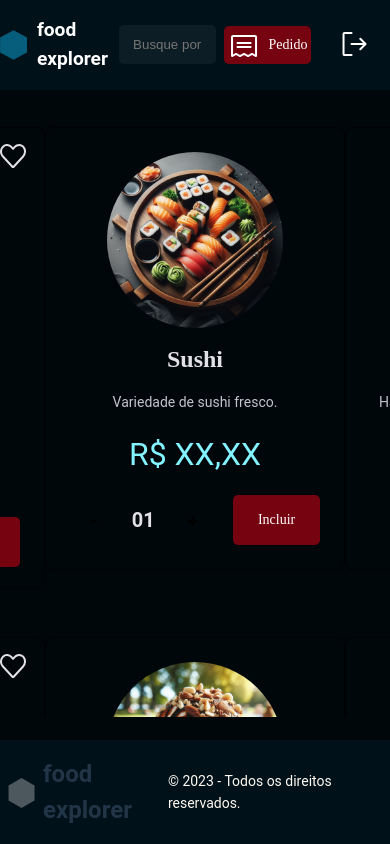
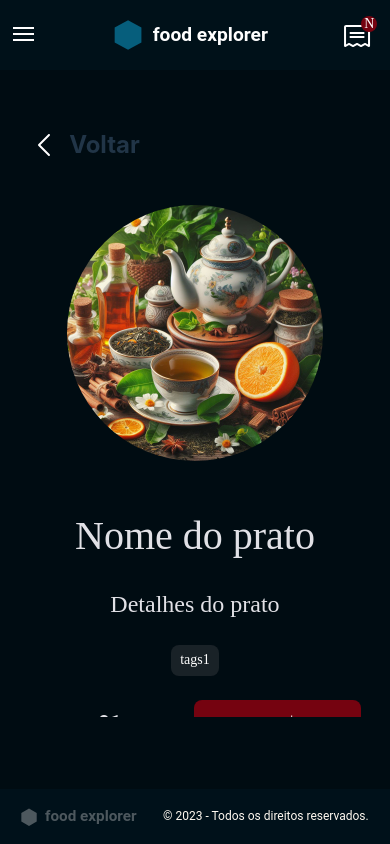
Before and after one commit to Rickazuo/desafio_final_frontend, a React (Vite) app: page / in a window 390 px wide. Built offline with nearby package versions, Linux system fonts and the light colour scheme.

Commit message:
add dish details and reponsiviness

```diff
--- a/src/components/Carousel/carousel.jsx
+++ b/src/components/Carousel/carousel.jsx
@@ -3,12 +3,12 @@ import styles from "./carousel.module.css";
 import { Swiper, SwiperSlide } from "swiper/react";
 import "swiper/css";
 import "swiper/css/navigation";
-import { Navigation } from "swiper/modules";
+import { EffectFade, Navigation } from "swiper/modules";
 import DishCards from "../DishCards/dishCards";
 
 export default function Carousel({ dishes }) {
   return (
-    <div style={{ width: 900 }}>
+    <div className={styles.carouselSwiper}>
       <Swiper
         pagination={{
           clickable: true,
@@ -16,8 +16,9 @@ export default function Carousel({ dishes }) {
         slidesPerView={3}
         navigation={true}
         modules={[Navigation]}
-        className="mySwiper"
+        className={styles.mySwiper}
         loop={true}
+        spaceBetween={50}
       >
         {dishes.map((item) => (
           <SwiperSlide>
--- a/src/components/Carousel/carousel.module.css
+++ b/src/components/Carousel/carousel.module.css
@@ -1,3 +1,3 @@
-.main {
-  max-width: 40rem;
+.carouselSwiper {
+  max-width: 68.75rem;
 }
--- a/src/components/DishCards/dishCards.jsx
+++ b/src/components/DishCards/dishCards.jsx
@@ -1,7 +1,7 @@
 import React, { useState } from "react";
 import styles from "./dishCards.module.css";
 import heartIcon from "../../assets/heart.svg";
-import spaghettiGambe from "../../assets/spaghettiGambe.svg";
+import fullHeartIcon from "../../assets/fullHeart.svg";
 
 export default function DishCards({ title, description, img, liked }) {
   const [quantity, setQuantity] = useState(1);
@@ -20,8 +20,10 @@ export default function DishCards({ title, description, img, liked }) {
 
   return (
     <main className={styles.main}>
-      {liked && (
+      {!liked ? (
         <img className={styles.likedButton} src={heartIcon} alt="heart icon" />
+      ) : (
+        <img className={styles.likedButton} src={fullHeartIcon} />
       )}
       <div className={styles.containerDish}>
         <img className={styles.dishImg} src={img} alt="image of a dish" />
--- a/src/components/DishCards/dishCards.module.css
+++ b/src/components/DishCards/dishCards.module.css
@@ -1,7 +1,6 @@
 .main {
   display: flex;
   max-height: 28.875rem;
-  max-width: 19rem;
   padding: 1.5rem;
   flex-direction: column;
   align-items: center;
@@ -18,6 +17,7 @@
   border-radius: 50%;
   max-width: 11rem;
   max-height: 11rem;
+  width: 100%;
 }
 
 .likedButton {
@@ -89,11 +89,18 @@
   justify-content: center;
   align-items: center;
 
-  max-width: 1.5rem;
-  max-height: 1.5rem;
+  width: 100%;
+  height: 100%;
 
   font-size: larger;
   font-weight: 700;
+  border: none;
+}
+
+.buttonQuantity:focus,
+.buttonQuantity:hover {
+  outline: none;
+  border: none;
 }
 
 .buttonDish {
@@ -105,7 +112,24 @@
 
   border-radius: 0.3125rem;
   background: var(--tints-tomato-100);
+  border: none;
 
   color: var(--light-light-100);
   text-align: center;
 }
+
+.buttonDish:focus,
+.buttonDish:hover {
+  outline: none;
+  border: none;
+  background: var(--tints-tomato-200);
+}
+
+@media screen and (max-width: 500px) {
+  .dishImg {
+    max-width: 6rem;
+  }
+  .containerDish {
+    max-width: 10rem;
+  }
+}
--- /dev/null
+++ b/src/components/DishDetails/dishDetails.jsx
@@ -0,0 +1,64 @@
+import React, { useState } from "react";
+import styles from "./dishDetails.module.css";
+import leftArrow from "../../assets/leftArrow.svg";
+
+export default function DishDetails() {
+  const [quantity, setQuantity] = useState(1);
+
+  const handleIncrease = () => {
+    setQuantity(quantity + 1);
+  };
+
+  const handleDecrease = () => {
+    if (quantity > 1) {
+      setQuantity(quantity - 1);
+    }
+  };
+
+  const formattedQuantity = quantity < 10 ? `0${quantity}` : quantity;
+
+  return (
+    <main className={styles.main}>
+      <div className={styles.backButton}>
+        <img src={leftArrow} alt="icon left arrow" />
+        <h2>Voltar</h2>
+      </div>
+      <div className={styles.detailsOfDish}>
+        <img
+          className={styles.imgDish}
+          src="/chaVerde.jpg"
+          alt="image of a selected dish"
+        />
+        <div className={styles.informationOfDish}>
+          <h1 className={`${styles.titleDish}  poppins-500-medium`}>
+            Nome do prato
+          </h1>
+          <p className={`${styles.descriptionDish} poppins-300-regular`}>
+            Detalhes do prato
+          </p>
+          <div className={styles.tagsOfDish}>
+            <p className={`${styles.tag} poppins-100-medium`}>tags1</p>
+          </div>
+          <div className={styles.footerInformation}>
+            <div className={styles.quantity}>
+              <button
+                onClick={handleDecrease}
+                className={`${styles.buttonQuantity}`}
+              >
+                -
+              </button>
+              <span className="roboto-big-bold">{formattedQuantity}</span>
+              <button
+                onClick={handleIncrease}
+                className={`${styles.buttonQuantity}`}
+              >
+                +
+              </button>
+            </div>
+            <button className={styles.addButton}>incluir - R$ xx,xx</button>
+          </div>
+        </div>
+      </div>
+    </main>
+  );
+}
--- /dev/null
+++ b/src/components/DishDetails/dishDetails.module.css
@@ -0,0 +1,129 @@
+.main {
+  display: flex;
+  flex-direction: column;
+  gap: 2.625rem;
+}
+
+.backButton {
+  display: flex;
+  align-items: center;
+  gap: 0.5rem;
+  width: 100%;
+  cursor: pointer;
+}
+
+.backButton:hover {
+  filter: brightness(120%);
+}
+
+.detailsOfDish {
+  display: flex;
+  align-items: center;
+  justify-content: center;
+  gap: 2.9375rem;
+}
+
+.imgDish {
+  max-width: 24.375rem;
+  max-height: 24.3125rem;
+  border-radius: 50%;
+}
+
+.informationOfDish {
+  display: flex;
+  flex-direction: column;
+  gap: 1.5rem;
+}
+
+.titleDish {
+  color: var(--light-light-300);
+}
+
+.descriptionDish {
+  color: var(--light-light-300);
+}
+
+.quantity {
+  display: flex;
+  align-items: center;
+  justify-content: center;
+  display: flex;
+  gap: 0.875rem;
+
+  color: var(--light-light-300);
+}
+
+.buttonQuantity {
+  background-color: transparent;
+  display: flex;
+  justify-content: center;
+  align-items: center;
+
+  width: 100%;
+  height: 100%;
+
+  font-size: larger;
+  font-weight: 700;
+  border: none;
+}
+
+.buttonQuantity:focus,
+.buttonQuantity:hover {
+  outline: none;
+  border: none;
+}
+
+.footerInformation {
+  display: flex;
+}
+
+.addButton {
+  display: flex;
+  justify-content: center;
+  align-items: center;
+  background: var(--tints-tomato-100);
+  border: none;
+  color: var(--light-light-100);
+}
+
+.addButton:hover,
+.addButton:focus {
+  outline: none;
+  border: none;
+  background-color: var(--tints-tomato-200);
+}
+
+.tagsOfDish {
+  border: none;
+  display: flex;
+  align-items: center;
+  justify-content: start;
+  width: 100%;
+  gap: 2rem;
+}
+
+.tag {
+  background: var(--dark-dark-1000);
+  border-radius: 0.5rem;
+  padding: 0.2rem 0.6rem;
+  color: var(--light-light-100);
+}
+
+@media screen and (max-width: 850px) {
+  .detailsOfDish {
+    flex-direction: column;
+  }
+
+  .informationOfDish {
+    justify-content: center;
+    align-items: center;
+  }
+
+  .tagsOfDish {
+    justify-content: center;
+  }
+
+  .imgDish {
+    max-width: 16rem;
+  }
+}
--- a/src/components/Footer/footer.module.css
+++ b/src/components/Footer/footer.module.css
@@ -9,6 +9,7 @@
   justify-content: space-between;
   background: var(--dark-dark-600);
 }
+
 .markBusinessFooter {
   display: flex;
   gap: 0.5rem;
@@ -22,5 +23,20 @@
 @media screen and (max-width: 1300px) {
   .footer {
     padding: 1rem 0.5rem;
+    color: var(--light-light-700);
+    justify-content: space-around;
+  }
+
+  .textBanner {
+    font-size: 0.9537rem;
+  }
+
+  .icon {
+    max-width: 1.375rem;
+    max-height: 1.125rem;
+  }
+
+  .copyright {
+    font-size: 0.75rem;
   }
 }
--- a/src/components/Header/header.jsx
+++ b/src/components/Header/header.jsx
@@ -1,11 +1,57 @@
+import React, { useState } from "react";
 import styles from "./header.module.css";
 import icon from "../../assets/polygon.svg";
 import signOut from "../../assets/signOut.svg";
 import orderIcon from "../../assets/orderIcon.svg";
 
 export default function Header() {
+  const [isMenuOpen, setIsMenuOpen] = useState(false);
+
+  const toggleMenu = () => {
+    setIsMenuOpen(!isMenuOpen);
+  };
+
   return (
-    <main className={styles.main}>
+    <main className={`${isMenuOpen ? styles.mainMenu : styles.main}`}>
+      {isMenuOpen ? (
+        <div className={styles.menu}>
+          <div className={styles.headerMenu}>
+            <div
+              className={`${styles.hamburger} ${
+                isMenuOpen ? styles.hamburgerActive : ""
+              }`}
+              onClick={toggleMenu}
+            >
+              <span></span>
+              <span></span>
+              <span></span>
+            </div>
+            <span className={`${isMenuOpen ? styles.textMenu : styles.none}`}>
+              Menu
+            </span>
+          </div>
+          <input
+            className={styles.searchInputMenu}
+            type="text"
+            placeholder="Busque por pratos ou ingredientes"
+          />
+          <button className={`${styles.buttonMenu} poppins-200-medium`}>
+            Sair
+          </button>
+        </div>
+      ) : (
+        <>
+          <div
+            className={`${styles.hamburger} ${
+              isMenuOpen ? styles.hamburgerActive : ""
+            }`}
+            onClick={toggleMenu}
+          >
+            <span></span>
+            <span></span>
+            <span></span>
+          </div>
+
           <div className={styles.bannerHeader}>
             <img className={styles.icon} src={icon} alt="icon of business" />
             <span className={`${styles.textBanner} roboto-bigger-bold`}>
@@ -19,11 +65,14 @@ export default function Header() {
           />
           <button className={`${styles.orderButton} poppins-100-medium`}>
             <img src={orderIcon} alt="order icon" />
-        Pedido {}
+            <p className={styles.orderNotification}>N</p>
+            <span className={styles.orderText}>Pedido</span>
           </button>
           <button className={styles.signOutButton}>
             <img src={signOut} alt="icon of sign out" />
           </button>
+        </>
+      )}
     </main>
   );
 }
--- a/src/components/Header/header.module.css
+++ b/src/components/Header/header.module.css
@@ -65,6 +65,10 @@
   text-align: center;
 }
 
+.orderNotification {
+  display: none;
+}
+
 .orderButton:hover,
 .orderButton:focus {
   outline: none;
@@ -85,7 +89,8 @@
 @media screen and (max-width: 1300px) {
   .main {
     gap: 0.5rem;
-    padding: 1rem 0rem;
+    padding: 1rem 0.8rem;
+    justify-content: space-between;
   }
 
   .textBanner {
@@ -96,3 +101,136 @@
     padding: 0.2rem;
   }
 }
+
+.hamburger {
+  display: none;
+  width: 30px;
+  height: 30px;
+  border: none;
+  cursor: pointer;
+  padding: 0;
+}
+
+.hamburger span {
+  display: block;
+  height: 2px;
+  width: 70%;
+  background: var(--light-light-100);
+  margin: 4px 0;
+  transition: all 0.3s ease;
+}
+
+.hamburgerActive span:nth-child(1) {
+  transform: translateY(10px) rotate(45deg);
+}
+
+.hamburgerActive span:nth-child(2) {
+  opacity: 0;
+}
+
+.hamburgerActive span:nth-child(3) {
+  transform: translateY(-2px) rotate(-45deg);
+}
+
+.headerMenu {
+  display: flex;
+  gap: 1rem;
+  color: var(--light-light-100);
+  align-items: center;
+  font-size: 1.5rem;
+  z-index: 3;
+  background-color: var(--dark-dark-700);
+  padding: 1rem;
+}
+
+.mainMenu {
+  position: absolute;
+  left: 0;
+  height: 100%;
+  width: 100%;
+  background-color: var(--dark-dark-1000);
+  z-index: 2;
+}
+
+.searchInputMenu {
+  display: flex;
+  max-height: 4rem;
+  max-width: 20rem;
+  padding: 1.2rem 0.875rem;
+  width: 100%;
+  height: 100%;
+  margin-top: 1rem;
+  margin-left: 1rem;
+
+  border-radius: 0.3125rem;
+  border: none;
+  background: var(--dark-dark-900);
+  text-decoration: none;
+}
+
+.searchInputMenu:focus {
+  outline: none;
+}
+
+.buttonMenu {
+  background-color: transparent;
+  color: var(--light-light-300);
+  border: none;
+}
+
+.buttonMenu:focus {
+  outline: none;
+}
+
+.none {
+  display: none;
+}
+
+@media screen and (max-width: 850px) {
+  .main {
+    background-color: var(--dark-dark-700);
+  }
+
+  .orderButton {
+    background: transparent;
+    max-width: fit-content;
+    position: relative;
+  }
+
+  .orderText {
+    display: none;
+  }
+
+  .orderNotification {
+    position: absolute;
+    background-color: var(--tints-tomato-100);
+    border-radius: 100%;
+    right: 0;
+    top: 0;
+    width: 100%;
+    height: 100%;
+    max-width: 1rem;
+    max-height: 1rem;
+    display: flex;
+    justify-content: center;
+    align-items: center;
+  }
+
+  .signOutButton {
+    display: none;
+  }
+
+  .searchInput {
+    display: none;
+  }
+
+  .hamburger {
+    display: block;
+    width: 30px;
+    height: 25px;
+    background: transparent;
+    border: none;
+    cursor: pointer;
+    padding: 0;
+  }
+}
--- a/src/pages/Home/home.jsx
+++ b/src/pages/Home/home.jsx
@@ -1,5 +1,6 @@
 // import React, { useState } from "react";
 import Carousel from "../../components/Carousel/carousel";
+import DishDetails from "../../components/DishDetails/dishDetails";
 import styles from "./home.module.css";
 
 export default function Home() {
@@ -105,9 +106,10 @@ export default function Home() {
   return (
     <main className={styles.main}>
       <div className={styles.carousel}>
-        <Carousel dishes={dishes.meal} />
+        {/* <Carousel dishes={dishes.meal} />
         <Carousel dishes={dishes.dessert} />
-        <Carousel dishes={dishes.drink} />
+        <Carousel dishes={dishes.drink} /> */}
+        <DishDetails />
       </div>
     </main>
   );
--- a/src/pages/Home/home.module.css
+++ b/src/pages/Home/home.module.css
@@ -4,7 +4,7 @@
   height: 100dvh;
   align-items: center;
   justify-content: center;
-  background: var(--dark-dark-200);
+  background: var(--dark-dark-500);
 
   overflow-y: auto;
 }
@@ -27,7 +27,7 @@
 }
 
 ::-webkit-scrollbar-thumb {
-  background: var(--dark-dark-1000);
+  background: var(--dark-dark-700);
   border-radius: 6px;
 }
 
```
Also changed, not shown: src/assets/fullHeart.svg (added), src/assets/leftArrow.svg (added). Lines whose indentation alone changed are shown as unchanged.
